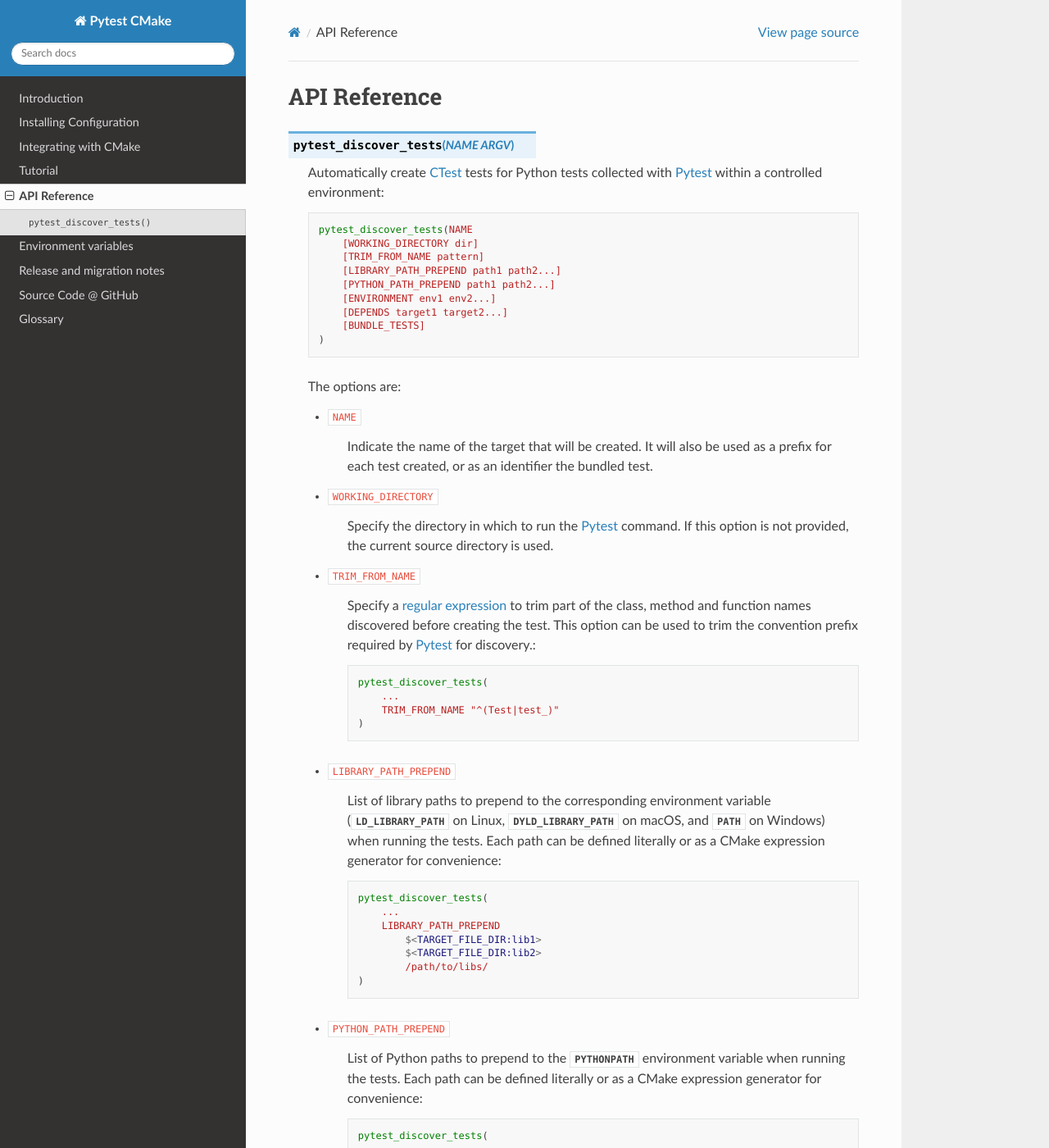
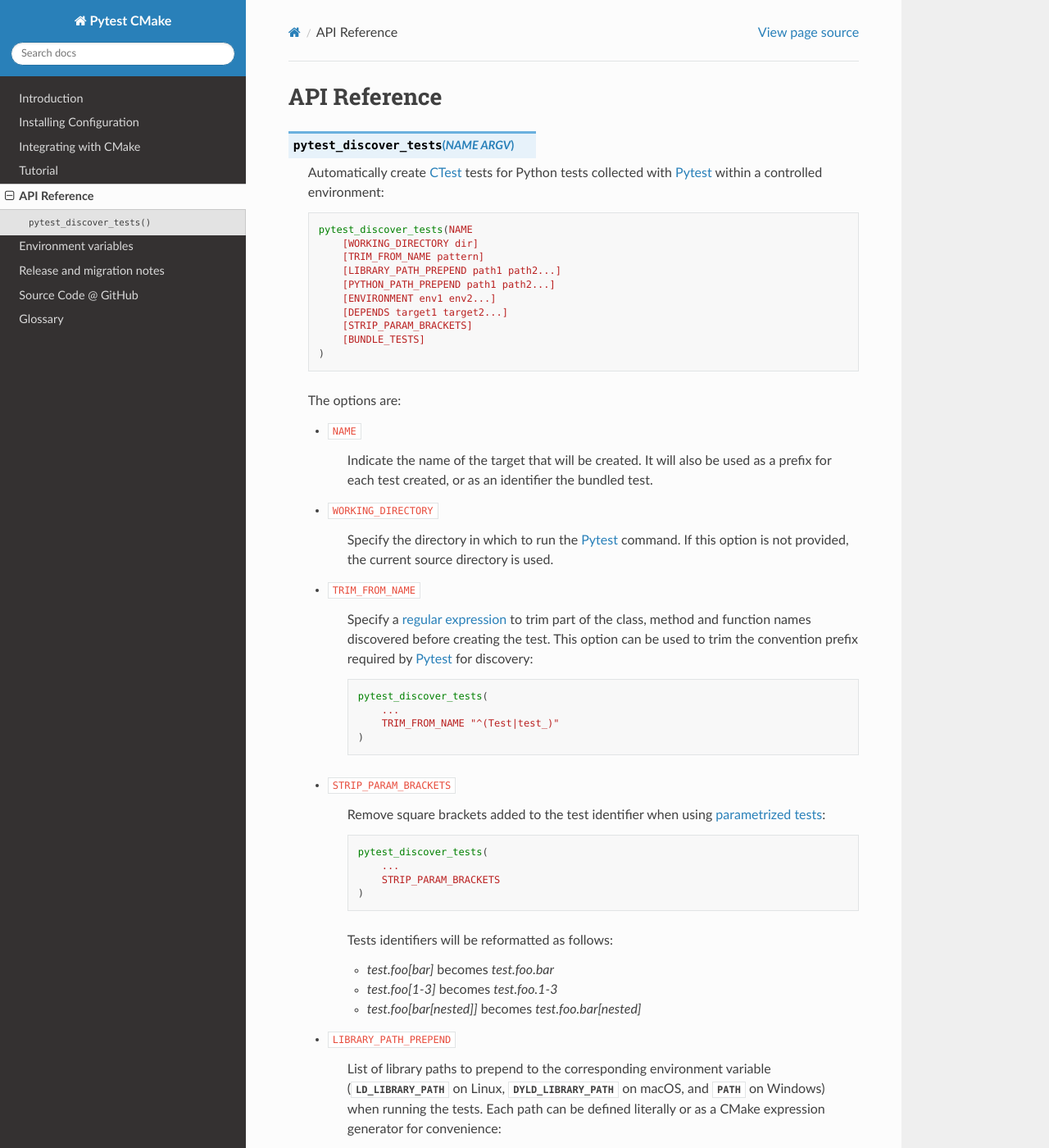
Before and after one commit to python-cmake/pytest-cmake, a Sphinx documentation site: the page built from doc/api_reference.rst, in a window 1280 px wide and 1400 px high. Shown: the whole window at 82% size. Built offline with Sphinx 7.4.7 and the Read the Docs theme 3.1.0, drawn with Linux system fonts in a browser that asks for light colours.

Commit message:
Add option to strip parameter brackets from identifier.

```diff
--- a/doc/api_reference.rst
+++ b/doc/api_reference.rst
@@ -18,6 +18,7 @@ API Reference
             [PYTHON_PATH_PREPEND path1 path2...]
             [ENVIRONMENT env1 env2...]
             [DEPENDS target1 target2...]
+            [STRIP_PARAM_BRACKETS]
             [BUNDLE_TESTS]
         )
 
@@ -40,12 +41,28 @@ API Reference
         <https://en.wikipedia.org/wiki/Regular_expression>`_ to trim part of the
         class, method and function names discovered before creating the test.
         This option can be used to trim the convention prefix required by
-        :term:`Pytest` for discovery.::
+        :term:`Pytest` for discovery::
 
             pytest_discover_tests(
                 ...
                 TRIM_FROM_NAME "^(Test|test_)"
             )
+
+    * ``STRIP_PARAM_BRACKETS``
+
+        Remove square brackets added to the test identifier when using
+        :term:`parametrized tests <parametrizing tests>`::
+
+            pytest_discover_tests(
+                ...
+                STRIP_PARAM_BRACKETS
+            )
+
+        Tests identifiers will be reformatted as follows:
+
+        - `test.foo[bar]` becomes `test.foo.bar`
+        - `test.foo[1-3]` becomes `test.foo.1-3`
+        - `test.foo[bar[nested]]` becomes `test.foo.bar[nested]`
 
     * ``LIBRARY_PATH_PREPEND``
 
```
Also changed, not shown: doc/glossary.rst (+7 -0 lines), doc/release/release_notes.rst (+9 -0 lines), 4 other files.
